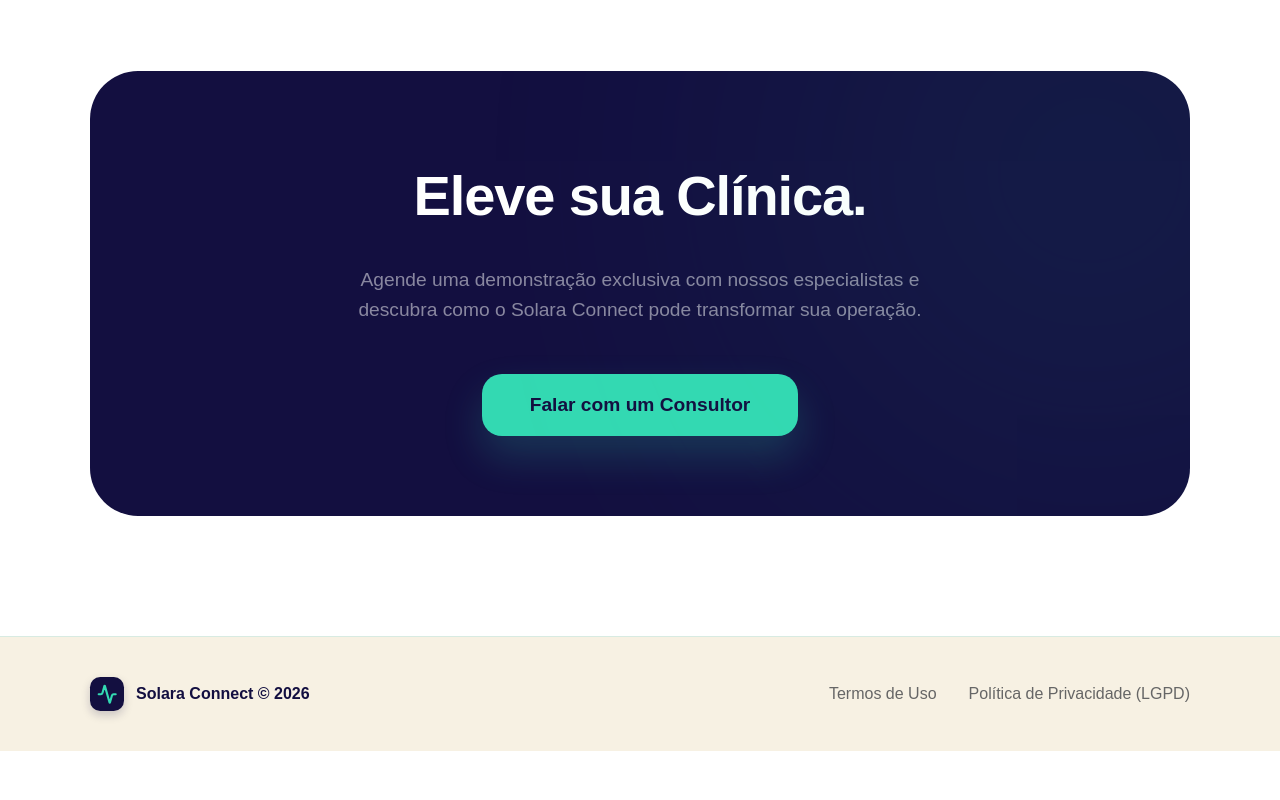
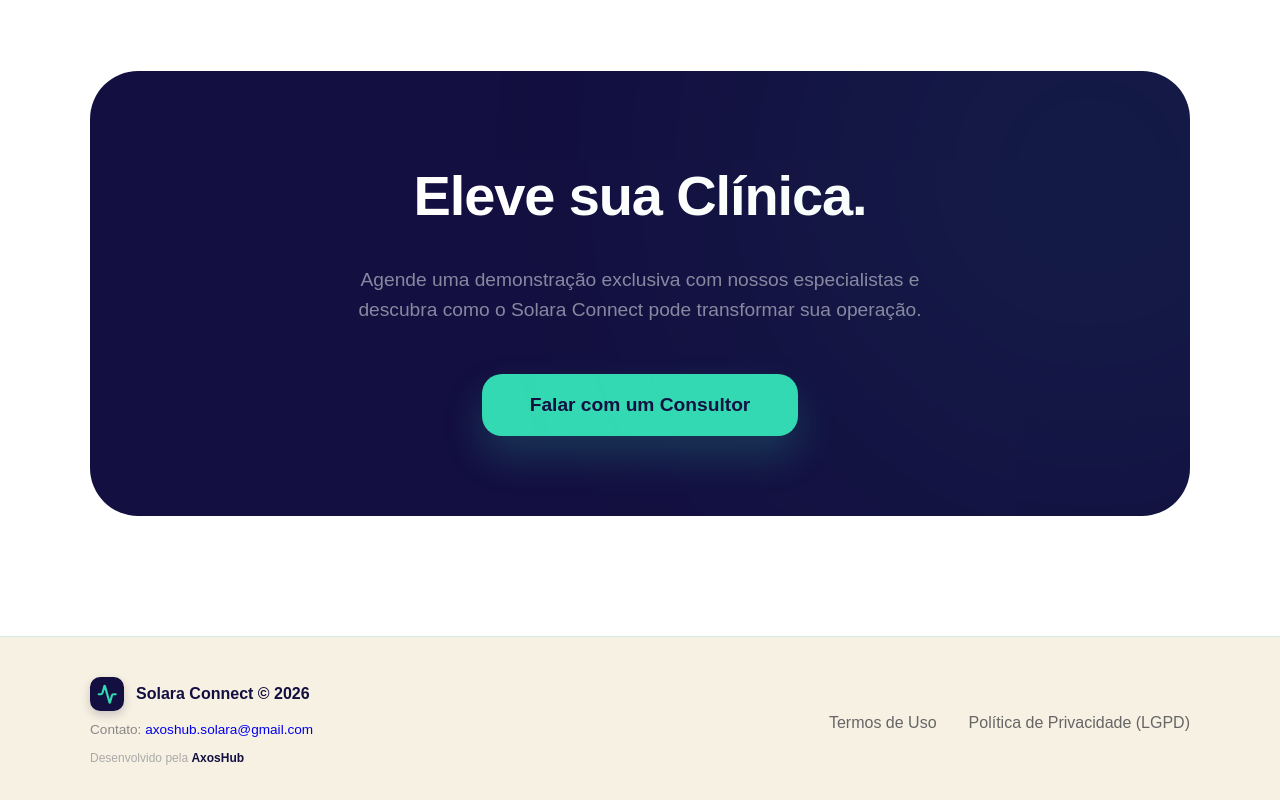
Before and after one commit to Speedpro04/recriar-sistema, a React (Vite) app: page / in a window 1280 px wide. Shown: the part 4920-5720 px from the top of the page. Before the commit the page ends 5671 px from the top, so only its background shows below. Built offline with nearby package versions, Linux system fonts and the light colour scheme; no server answers.

Commit message:
Footer: Add contact email and AxosHub developer attribution

```diff
--- a/src/LandingPage.tsx
+++ b/src/LandingPage.tsx
@@ -385,9 +385,17 @@ const LandingPage: React.FC<LandingPageProps> = ({ onNavigateToLogin, onNavigate
 
       <footer style={{ borderTop: `1px solid ${colors.cardBorder}40`, background: colors.cardBg, color: '#666', fontWeight: '500' }}>
         <div style={{ ...containerStyle, padding: '40px 20px', display: 'flex', justifyContent: 'space-between', alignItems: 'center' }}>
-          <div style={{ display: 'flex', alignItems: 'center', gap: 12 }}>
-            <Logo size={24} showText={false} />
-            <span style={{ fontWeight: '700', color: colors.primary }}>Solara Connect © 2026</span>
+          <div style={{ display: 'flex', flexDirection: 'column', gap: 8 }}>
+            <div style={{ display: 'flex', alignItems: 'center', gap: 12 }}>
+              <Logo size={24} showText={false} />
+              <span style={{ fontWeight: '700', color: colors.primary }}>Solara Connect © 2026</span>
+            </div>
+            <div style={{ fontSize: '0.85rem', color: '#888' }}>
+              Contato: <a href="mailto:axoshub.solara@gmail.com" style={{ color: colors.accent, textDecoration: 'none' }}>axoshub.solara@gmail.com</a>
+            </div>
+            <div style={{ fontSize: '0.75rem', color: '#aaa', fontWeight: '400' }}>
+              Desenvolvido pela <span style={{ color: colors.primary, fontWeight: '700' }}>AxosHub</span>
+            </div>
           </div>
           <div style={{ display: 'flex', gap: 32 }}>
             <a href="#" style={{ color: '#666', textDecoration: 'none' }}>Termos de Uso</a>
```
